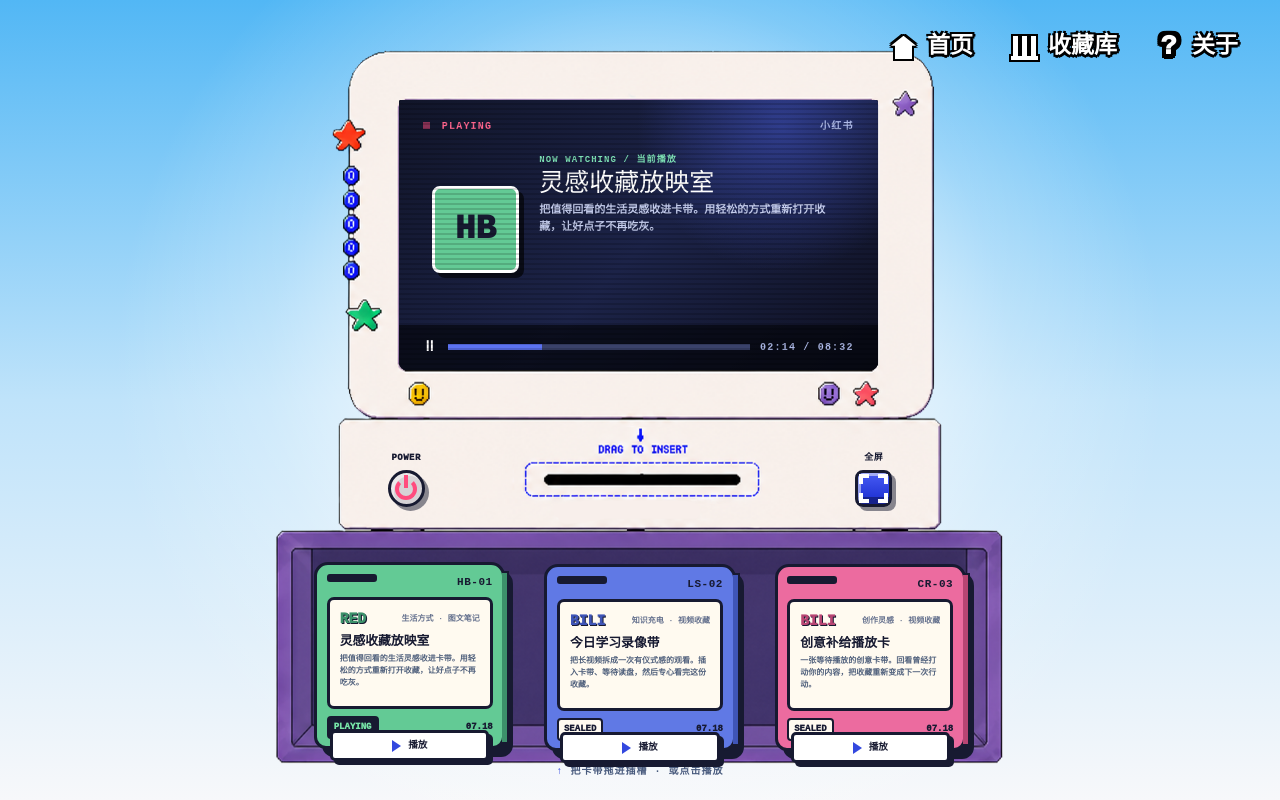
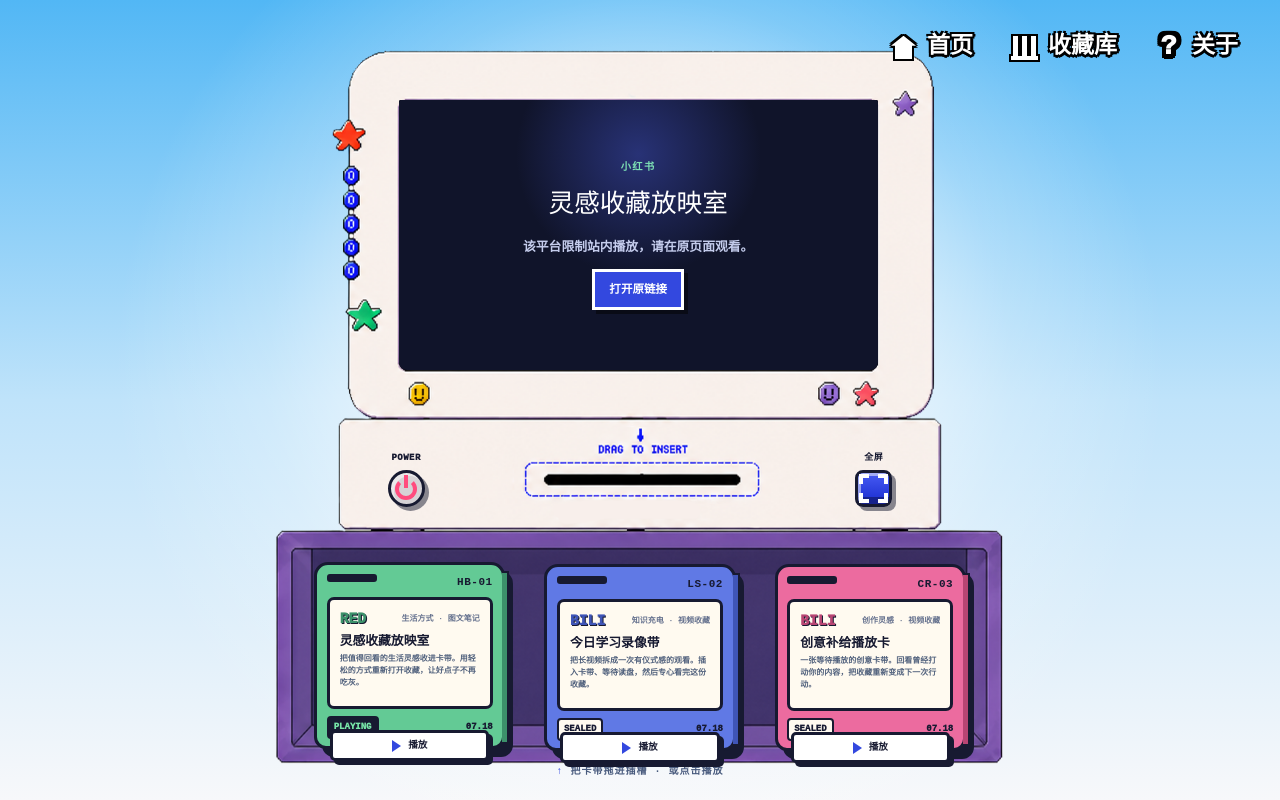
Before and after one commit to zhangyifei8520/Dustless-Player, a Next.js app: page / in a window 1280 px wide. Both pictures are taken after a click on the element 409 px from the left and 657 px from the top of the page. Built offline with nearby package versions, Linux system fonts and the light colour scheme.

Commit message:
feat: add real player fallback

```diff
--- a/src/components/SimulatedPlayer.tsx
+++ b/src/components/SimulatedPlayer.tsx
@@ -1,4 +1,5 @@
 import type { Cartridge } from "../data/cartridges";
+import { getPlaybackTarget } from "../lib/playbackTarget";
 
 type SimulatedPlayerProps = {
   cartridge: Cartridge;
@@ -9,26 +10,28 @@ export function SimulatedPlayer({
   cartridge,
   fullscreen = false,
 }: SimulatedPlayerProps) {
+  const target = getPlaybackTarget(cartridge);
+
   return (
     <div className={`sim-player ${fullscreen ? "is-fullscreen" : ""}`}>
-      <div className="sim-scanlines" aria-hidden="true" />
-      <div className="sim-topline">
-        <span className="sim-live"><i /> PLAYING</span>
-        <span>{cartridge.source === "bilibili" ? "BILIBILI" : "小红书"}</span>
-      </div>
-      <div className="sim-content">
-        <div className={`sim-tape-mark tape-${cartridge.color}`}>
-          {cartridge.code.slice(0, 2)}
+      {target.kind === "embed" ? (
+        <iframe
+          className="sim-player-embed"
+          src={target.src}
+          title={`${cartridge.title} - Bilibili 播放器`}
+          allow="autoplay; fullscreen; picture-in-picture"
+          allowFullScreen
+        />
+      ) : (
+        <div className="sim-external">
+          <span>{cartridge.source === "xiaohongshu" ? "小红书" : "外部平台"}</span>
+          <h2>{cartridge.title}</h2>
+          <p>该平台限制站内播放，请在原页面观看。</p>
+          <a href={target.url} target="_blank" rel="noopener noreferrer">
+            打开原链接
+          </a>
         </div>
-        <p className="sim-kicker">NOW WATCHING / 当前播放</p>
-        <h2>{cartridge.title}</h2>
-        <p className="sim-summary">{cartridge.summary}</p>
-      </div>
-      <div className="sim-controls">
-        <span className="sim-pause" aria-hidden="true">Ⅱ</span>
-        <div className="sim-timeline"><span /></div>
-        <span>02:14 / 08:32</span>
-      </div>
+      )}
     </div>
   );
 }
--- /dev/null
+++ b/src/lib/playbackTarget.ts
@@ -0,0 +1,20 @@
+import type { Cartridge } from "../data/cartridges";
+
+export type PlaybackTarget =
+  | { kind: "embed"; src: string }
+  | { kind: "external"; url: string };
+
+export function getPlaybackTarget(cartridge: Cartridge): PlaybackTarget {
+  if (cartridge.source === "bilibili") {
+    const bvid = cartridge.url.match(/BV[0-9A-Za-z]+/)?.[0];
+
+    if (bvid) {
+      return {
+        kind: "embed",
+        src: `https://player.bilibili.com/player.html?bvid=${bvid}&autoplay=1&danmaku=0&refer=1`,
+      };
+    }
+  }
+
+  return { kind: "external", url: cartridge.url };
+}
--- a/src/styles/pixel.css
+++ b/src/styles/pixel.css
@@ -625,89 +625,65 @@
 
 .sim-player {
   position: relative;
-  display: flex;
+  display: grid;
+  width: 100%;
   height: 100%;
   overflow: hidden;
-  flex-direction: column;
   color: #fff;
-  background:
-    radial-gradient(circle at 80% 10%, rgba(75, 97, 236, 0.42), transparent 32%),
-    linear-gradient(135deg, #111529, #1c2348 52%, #0e1020);
+  background: #090b12;
 }
 
-.sim-scanlines {
-  position: absolute;
-  z-index: 5;
-  inset: 0;
-  opacity: 0.15;
-  pointer-events: none;
-  background: repeating-linear-gradient(180deg, transparent 0 3px, #000 3px 5px);
+.sim-player-embed {
+  width: 100%;
+  height: 100%;
+  border: 0;
+  background: #090b12;
 }
 
-.sim-topline,
-.sim-controls {
-  position: relative;
-  z-index: 2;
-  display: flex;
-  align-items: center;
-  justify-content: space-between;
-  color: #afbbea;
-  font-size: clamp(7px, 0.8vw, 10px);
-  font-weight: 900;
-  letter-spacing: 0.12em;
+.sim-external {
+  display: grid;
+  width: 100%;
+  height: 100%;
+  padding: 8%;
+  place-content: center;
+  justify-items: center;
+  gap: 12px;
+  text-align: center;
+  background:
+    radial-gradient(circle at 50% 20%, rgba(76, 95, 232, 0.4), transparent 38%),
+    #10142a;
 }
 
-.sim-topline { padding: 4% 5% 0; }
-.sim-live { color: #ff668f; }
-.sim-live i { display: inline-block; width: 7px; height: 7px; margin-right: 5px; background: #ff4e7e; animation: blink 0.8s steps(2, end) infinite; }
-
-.sim-content {
-  position: relative;
-  z-index: 2;
-  display: grid;
-  grid-template-columns: 21% 1fr;
-  grid-template-rows: auto auto 1fr;
-  gap: 2px 5%;
-  min-height: 0;
-  padding: 4% 7%;
-  align-content: center;
-  flex: 1;
+.sim-external span {
+  color: #7ee2b5;
+  font-size: clamp(8px, 0.8vw, 12px);
+  font-weight: 950;
+  letter-spacing: 0.14em;
 }
 
-.sim-tape-mark {
-  display: grid;
-  grid-row: 1 / 4;
-  aspect-ratio: 1;
-  place-items: center;
-  align-self: center;
+.sim-external h2,
+.sim-external p { margin: 0; }
+.sim-external h2 { font-size: clamp(16px, 2vw, 30px); }
+.sim-external p { color: #c4ccec; font-size: clamp(9px, 1vw, 14px); font-weight: 700; }
+
+.sim-external a {
+  padding: 9px 14px;
   border: 3px solid #fff;
-  border-radius: 8px;
-  color: var(--ink);
-  font-size: clamp(15px, 3vw, 34px);
+  color: #fff;
+  background: var(--blue);
+  box-shadow: 4px 4px 0 #090b16;
+  font-size: clamp(9px, 0.9vw, 13px);
   font-weight: 950;
-  box-shadow: 5px 5px 0 #090b16;
+  text-decoration: none;
 }
 
-.tape-green { background: var(--green); }
-.tape-blue { background: var(--card-blue); }
-.tape-pink { background: var(--pink); }
-
-.sim-kicker,
-.sim-content h2,
-.sim-summary { margin: 0; }
-.sim-kicker { color: #7ee2b5; font-size: clamp(6px, 0.74vw, 9px); font-weight: 900; letter-spacing: 0.12em; }
-.sim-content h2 { font-size: clamp(13px, 2vw, 25px); line-height: 1.25; }
-.sim-summary { display: -webkit-box; overflow: hidden; color: #c4ccec; font-size: clamp(7px, 0.86vw, 11px); font-weight: 600; line-height: 1.5; -webkit-box-orient: vertical; -webkit-line-clamp: 2; }
-
-.sim-controls {
-  gap: 10px;
-  padding: 2.5% 5%;
-  background: rgba(5, 6, 13, 0.72);
+.sim-external a:hover,
+.sim-external a:focus-visible {
+  color: var(--ink);
+  background: #fff;
+  outline: 3px solid var(--blue);
+  outline-offset: 2px;
 }
-
-.sim-pause { color: #fff; font-size: 14px; }
-.sim-timeline { height: 6px; flex: 1; background: #3a426b; }
-.sim-timeline span { display: block; width: 36%; height: 100%; background: #5c73f2; animation: play-progress 9s linear infinite; }
 
 .pixel-toast {
   position: fixed;
@@ -768,15 +744,9 @@
 .fullscreen-close:hover,
 .fullscreen-close:focus-visible { color: var(--ink); background: #fff; outline: 3px dashed #ff4f7f; outline-offset: -7px; }
 .fullscreen-overlay > p { position: absolute; bottom: 18px; margin: 0; color: #aeb9e5; font-size: 10px; font-weight: 900; letter-spacing: 0.15em; }
-.sim-player.is-fullscreen .sim-content { padding-right: 10%; padding-left: 10%; }
-.sim-player.is-fullscreen .sim-summary { font-size: clamp(12px, 1.2vw, 18px); -webkit-line-clamp: 3; }
-.sim-player.is-fullscreen .sim-content h2 { font-size: clamp(28px, 3.5vw, 54px); }
-.sim-player.is-fullscreen .sim-kicker { font-size: clamp(10px, 1vw, 14px); }
-
 @keyframes blink { 50% { opacity: 0; } }
 @keyframes slot-pulse { 50% { filter: brightness(1.7); } }
 @keyframes card-active { 50% { transform: translateY(-4px); } }
-@keyframes play-progress { from { width: 18%; } to { width: 92%; } }
 @keyframes overlay-in { from { opacity: 0; } to { opacity: 1; } }
 
 @media (max-width: 760px) {
```
Also changed, not shown: .superpowers/sdd/real-player-task-report.md (added), 2 other files (tests, documents, lock files or other folders).
